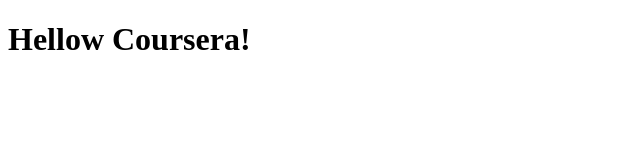
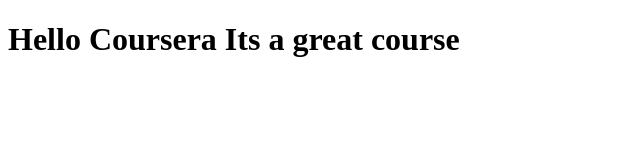
Before and after one commit to LordRupertEverton/coursera-test, a plain HTML site: page site/index.html in a window 1280 px wide. Shown: the whole page, without its empty margins (0-640 px from the left). Drawn offline with Linux system fonts and the light colour scheme.

Commit message:
Small Addition to our page.

```diff
--- a/site/index.html
+++ b/site/index.html
@@ -4,6 +4,6 @@
 	<title>Hellow Coursera</title>
 </head>
 <body>
-<h1>Hellow Coursera!</h1>
+<h1>Hello Coursera Its a great course</h1>
 </body>
 </html>
```
